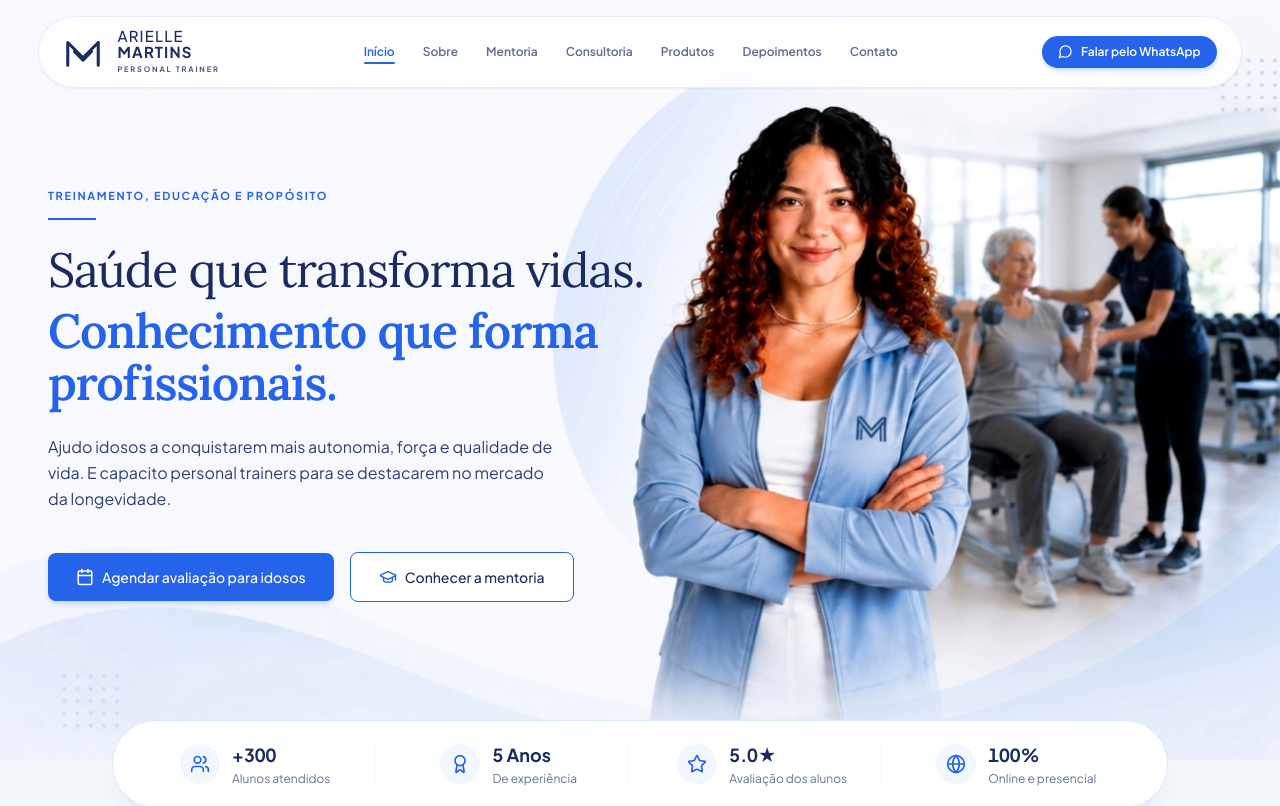
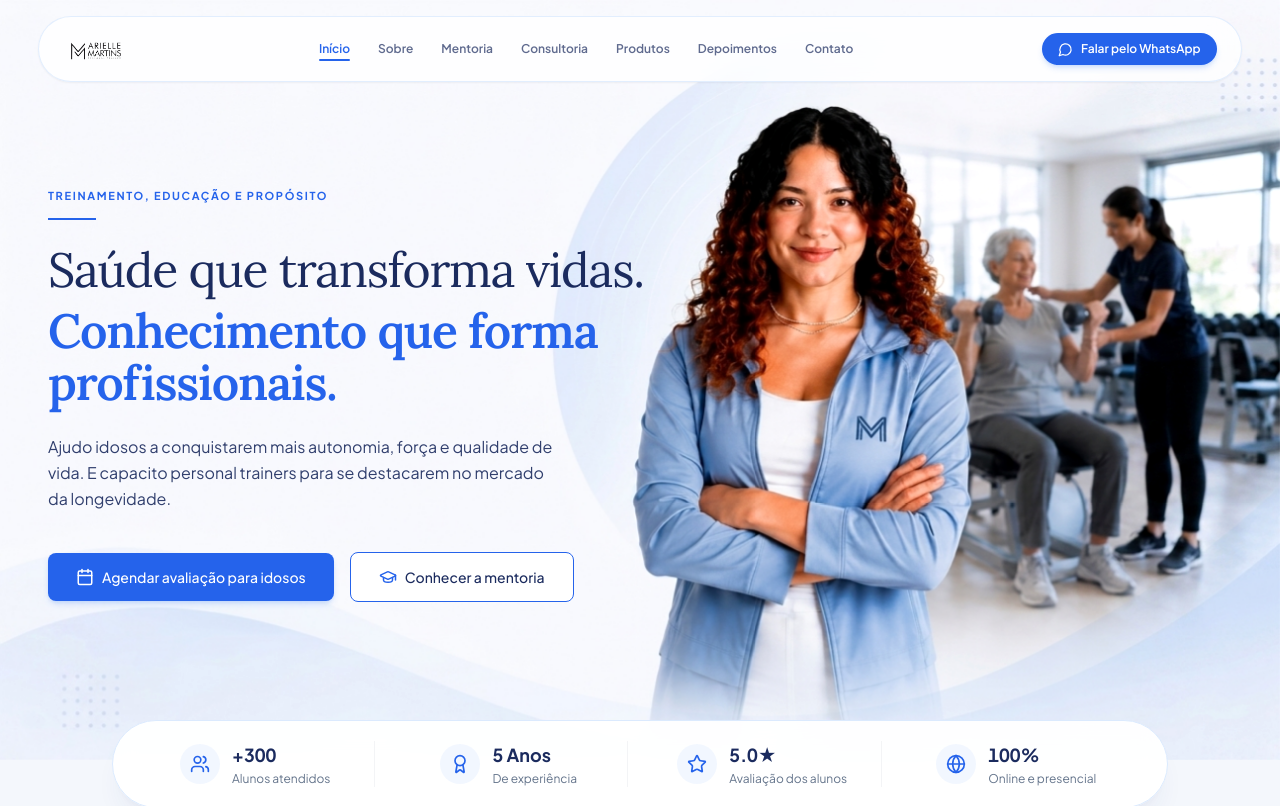
Before and after one commit to Vitorlocorreia/lpariellemartins, a React (Vite) app: page / in a window 1280 px wide. Shown: the top 806 px of the page. Built offline with nearby package versions, Linux system fonts and the light colour scheme.

Commit message:
v1.5 - logo real da Arielle Martins substituindo SVG gerado

```diff
--- a/src/components/Logo.jsx
+++ b/src/components/Logo.jsx
@@ -1,49 +1,17 @@
 import React from 'react';
 
-export default function Logo({ className = "", textColor = "text-[#1B2B5E]" }) {
+export default function Logo({ className = "" }) {
   return (
-    <a href="#" className={`flex items-center gap-3.5 group transition-opacity hover:opacity-90 ${className}`}>
-      {/* Official Geometric 'M' Brand Icon */}
-      <div className="shrink-0 flex items-center justify-center">
-        <svg
-          width="42"
-          height="42"
-          viewBox="0 0 42 42"
-          fill="none"
-          xmlns="http://www.w3.org/2000/svg"
-          className={`w-10 h-10 ${textColor}`}
-        >
-          {/* Main Geometric Outer M stroke */}
-          <path
-            d="M 5 35 L 5 11 L 21 27 L 37 11 L 37 35"
-            stroke="currentColor"
-            strokeWidth="3.2"
-            strokeLinecap="round"
-            strokeLinejoin="round"
-          />
-          {/* Inner Intersecting Geometric V stroke */}
-          <path
-            d="M 12 20.5 L 21 29.5 L 30 20.5"
-            stroke="currentColor"
-            strokeWidth="3.2"
-            strokeLinecap="round"
-            strokeLinejoin="round"
-          />
-        </svg>
-      </div>
-
-      {/* Official Typography Stack: ARIELLE / MARTINS / PERSONAL TRAINER */}
-      <div className="flex flex-col justify-center select-none">
-        <span className={`font-sans text-[15px] font-[#1B2B5E] font-medium leading-[0.95] tracking-[0.08em] uppercase ${textColor}`}>
-          ARIELLE
-        </span>
-        <span className={`font-sans text-[15px] font-[#1B2B5E] font-extrabold leading-[0.95] tracking-[0.08em] uppercase ${textColor} mt-0.5`}>
-          MARTINS
-        </span>
-        <span className={`text-[7.5px] font-bold tracking-[0.24em] opacity-80 uppercase ${textColor} mt-1`}>
-          PERSONAL TRAINER
-        </span>
-      </div>
+    <a
+      href="#"
+      className={`flex items-center group transition-opacity hover:opacity-85 ${className}`}
+    >
+      <img
+        src="/images/logo-arielle.png"
+        alt="Arielle Martins Personal Trainer"
+        className="h-10 w-auto object-contain"
+        draggable={false}
+      />
     </a>
   );
 }
```
Also changed, not shown: commit_msg.txt, public/images/logo-arielle.png (added).
